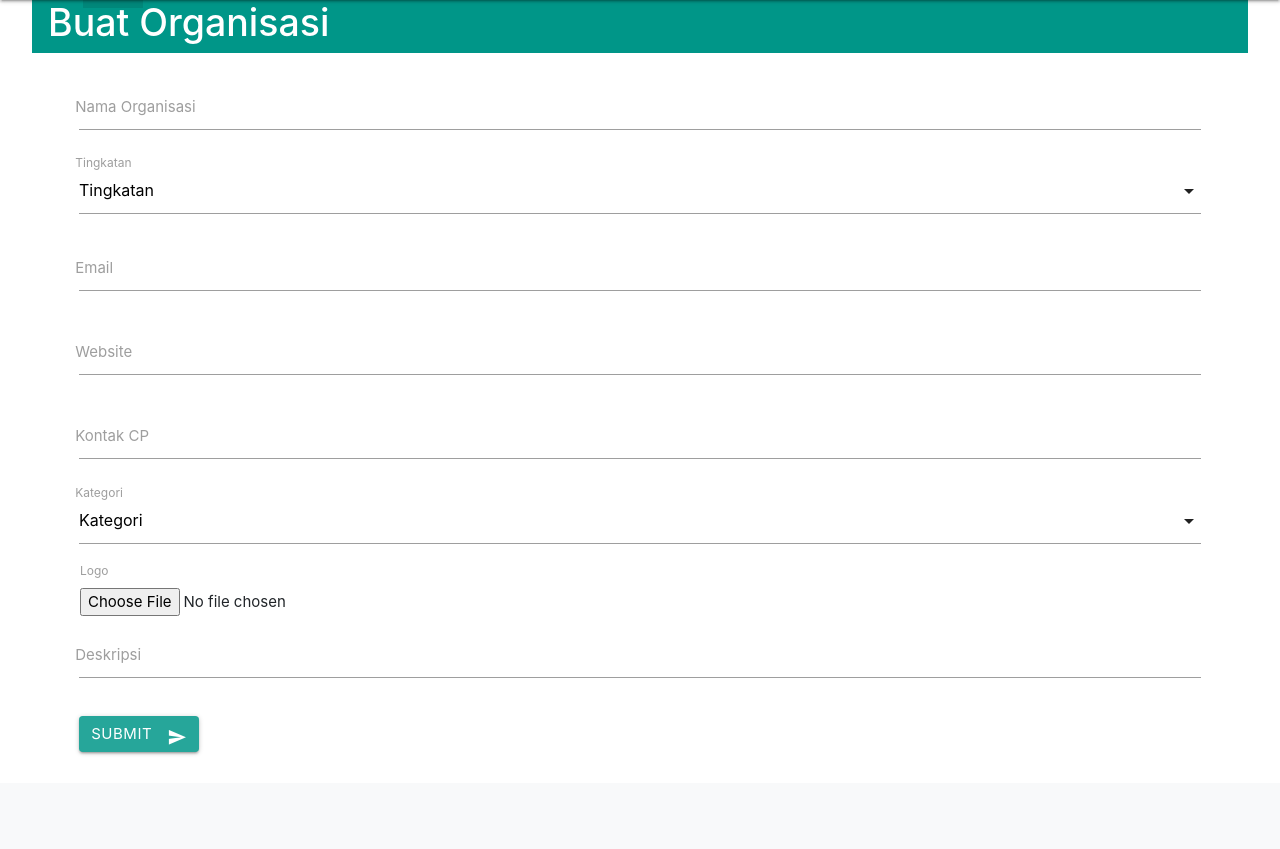
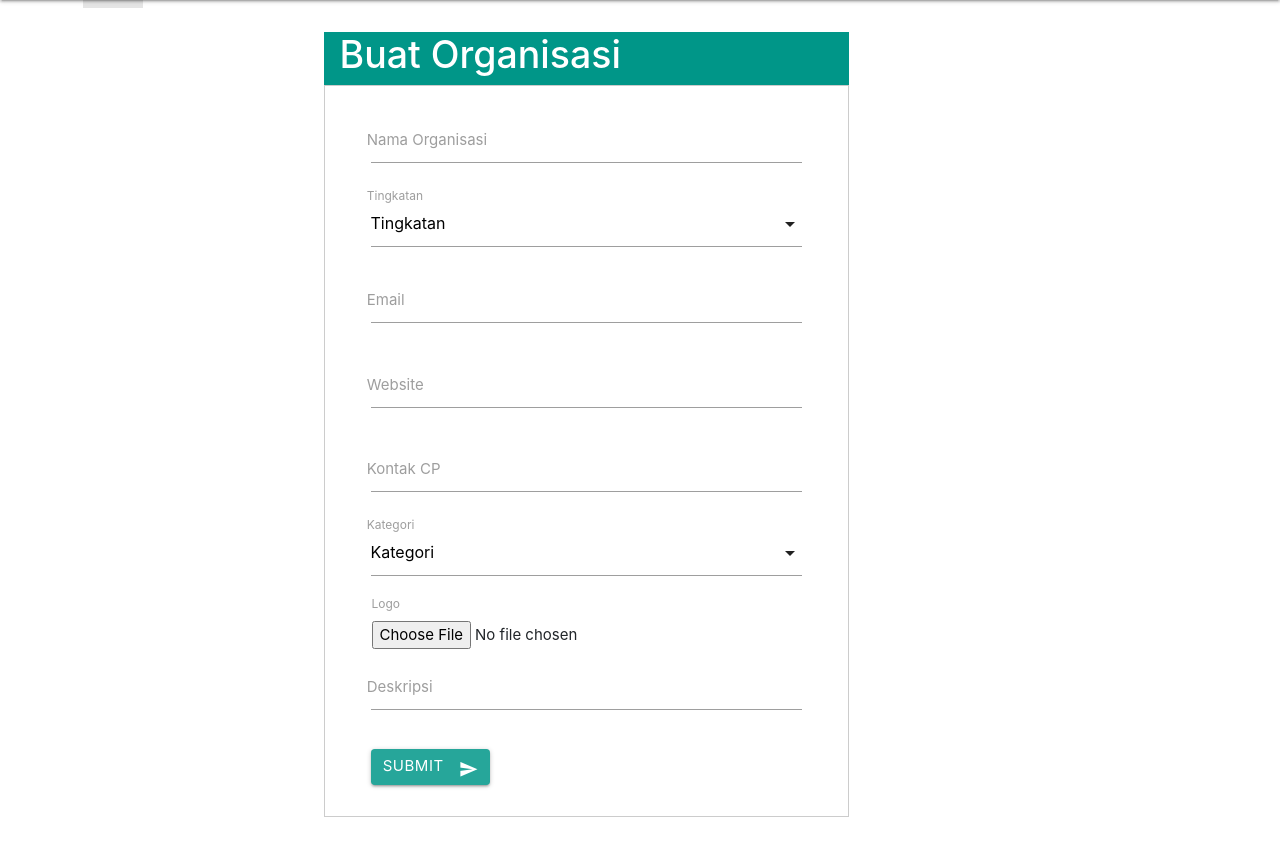
Before and after one commit to edwinlawisan/SIMUI, a PHP site: page /buatOrganisasi.php in a window 1280 px wide. Shown: the part 64-913 px from the top of the page. Before the commit the page ends 819 px from the top, so only its background shows below. Run offline with PHP 8.4, Linux system fonts and the light colour scheme; some libraries are stand-ins or nearby versions.

Commit message:
buat organisasi

```diff
--- a/buatOrganisasi.php
+++ b/buatOrganisasi.php
@@ -12,12 +12,12 @@
 
 <body>
 	<?php include 'navigationBar.php'; ?>
-	<div class="w3-container">
-		<div class="w3-container">
-			<div class="w3-container w3-teal">
-				<h1>Buat Organisasi</h1>
-			</div>
-			<form method="post" action="buatOrganisasi.php" class="w3-container w3-padding-16">
+	<div class="container w3-padding-16 w3-margin">
+		<div class="container" style = "width:50%;">
+				<div class="w3-container w3-teal">
+					<h1>Buat Organisasi</h1>
+				</div>
+			<form method="post" action="buatOrganisasi.php" class="container w3-padding-16 w3-border">
 				<div class="w3-container">
 					<div id="nama_organisasi_container" class="input-field col s12">
 						<input id="nama_organisasi" name="nama_organisasi" type="text" class="validate" required>
```
